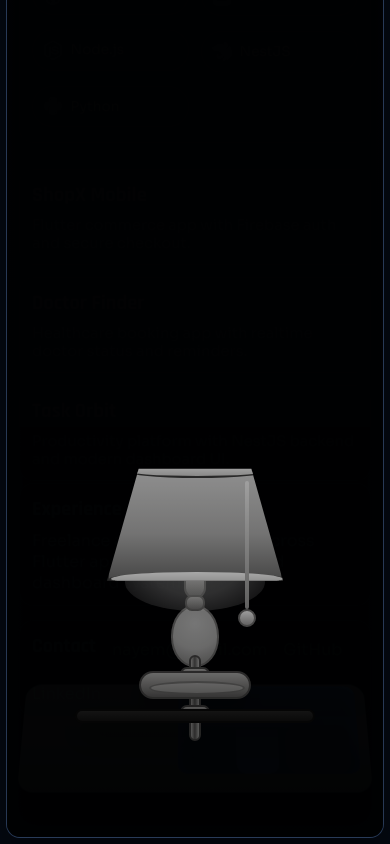
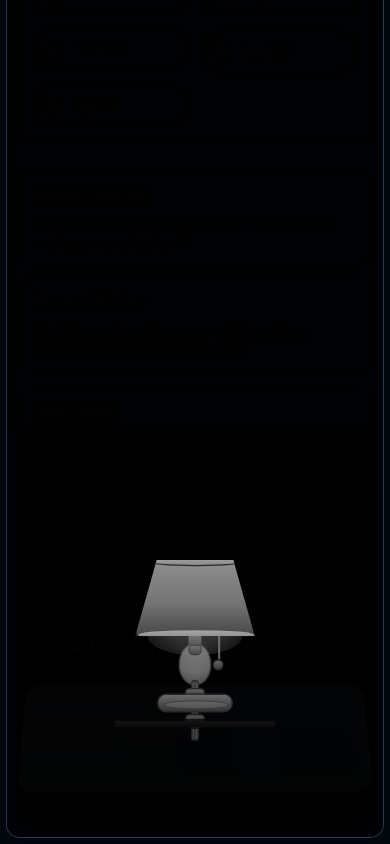
Before and after one commit to SaburNayem/react_portfolio, a React (Vite) app: page / in a window 390 px wide. Shown: the part 851-1695 px from the top of the page. Built offline with nearby package versions, Linux system fonts and the light colour scheme.

Commit message:
Anchor rope and expand lamp glow

```diff
--- a/src/styles/lamp.css
+++ b/src/styles/lamp.css
@@ -55,20 +55,17 @@
 
 .lamp-light {
   position: absolute;
-  top: 18px;
-  left: -14px;
-  width: 430px;
-  height: 350px;
-  border-radius: 50%;
+  inset: -18% -12% -24% -10%;
   background: radial-gradient(
-    ellipse at 34% 34%,
-    rgba(255, 243, 219, 0.9) 0%,
-    rgba(255, 227, 183, 0.5) 24%,
-    rgba(255, 214, 149, 0.18) 46%,
-    rgba(255, 214, 149, 0.05) 62%,
-    transparent 76%
+    ellipse at 22% 23%,
+    rgba(255, 247, 229, 0.98) 0%,
+    rgba(255, 232, 194, 0.55) 14%,
+    rgba(255, 219, 165, 0.26) 28%,
+    rgba(255, 209, 150, 0.11) 44%,
+    rgba(255, 209, 150, 0.03) 58%,
+    transparent 74%
   );
-  filter: blur(30px);
+  filter: blur(42px);
   opacity: 0;
   transition: opacity 0.8s ease;
   pointer-events: none;
@@ -124,6 +121,9 @@
 }
 
 .lamp-zone {
+  --lamp-scale: 1;
+  --rope-shift: 52px;
+  --rope-top: 2px;
   position: absolute;
   left: 24px;
   bottom: 104px;
@@ -136,6 +136,7 @@
   position: relative;
   width: 100%;
   height: 100%;
+  transform: scale(var(--lamp-scale));
   transform-origin: bottom center;
   transition: filter 0.45s ease;
 }
@@ -147,7 +148,7 @@
 .lamp-shade {
   position: absolute;
   left: 50%;
-  top: 8px;
+  top: 14px;
   width: 176px;
   height: 112px;
   transform: translateX(-50%);
@@ -191,7 +192,7 @@
 .lamp-neck {
   position: absolute;
   left: 50%;
-  top: 118px;
+  top: 124px;
   width: 22px;
   height: 20px;
   transform: translateX(-50%);
@@ -205,7 +206,7 @@
 .lamp-socket {
   position: absolute;
   left: 50%;
-  top: 134px;
+  top: 138px;
   width: 20px;
   height: 16px;
   transform: translateX(-50%);
@@ -218,7 +219,7 @@
 .lamp-bulb {
   position: absolute;
   left: 50%;
-  top: 144px;
+  top: 136px;
   width: 48px;
   height: 62px;
   transform: translateX(-50%);
@@ -239,7 +240,7 @@
 .lamp-shade-inner {
   position: absolute;
   left: 50%;
-  top: 92px;
+  top: 96px;
   width: 140px;
   height: 58px;
   border-radius: 50%;
@@ -261,19 +262,19 @@
 .lamp-glow {
   position: absolute;
   left: 50%;
-  top: 164px;
-  width: 210px;
-  height: 132px;
+  top: 150px;
+  width: 238px;
+  height: 148px;
   border-radius: 50% 50% 60% 60%;
   transform: translateX(-50%);
   background: radial-gradient(
     ellipse at 50% 4%,
-    rgba(255, 232, 180, 0.82) 0%,
-    rgba(255, 200, 110, 0.38) 46%,
+    rgba(255, 238, 196, 0.88) 0%,
+    rgba(255, 208, 116, 0.44) 46%,
     rgba(255, 200, 110, 0) 100%
   );
   opacity: 0;
-  filter: blur(12px);
+  filter: blur(16px);
   transition: opacity 0.5s ease;
 }
 
@@ -284,9 +285,9 @@
 .lamp-pole {
   position: absolute;
   left: 50%;
-  top: 194px;
+  top: 190px;
   width: 12px;
-  height: 86px;
+  height: 90px;
   border-radius: 10px;
   transform: translateX(-50%);
   background: linear-gradient(90deg, #bc8d45 0%, #6c451f 48%, #bf9650 100%);
@@ -354,19 +355,19 @@
 
 .rope-wrap {
   position: absolute;
-  top: 18px;
+  top: var(--rope-top);
   left: 50%;
-  z-index: 5;
+  z-index: 1;
   border: 0;
   background: transparent;
   padding: 0;
   transform-origin: top center;
-  transform: translateX(68px);
+  transform: translateX(var(--rope-shift));
   cursor: grab;
 }
 
 .lamp-shade {
-  z-index: 4;
+  z-index: 5;
 }
 
 .lamp-shade-inner,
@@ -385,22 +386,22 @@
 
 .rope {
   display: block;
-  width: 4px;
-  height: 128px;
+  width: 3px;
+  height: 142px;
   border-radius: 999px;
-  background: linear-gradient(180deg, #f0ead8 0%, #a48a61 100%);
+  background: linear-gradient(180deg, #6a532f 0%, #b79863 100%);
   transform-origin: top center;
 }
 
 .rope-knob {
   display: block;
-  margin-left: -7px;
-  width: 18px;
-  height: 18px;
+  margin-left: -8px;
+  width: 16px;
+  height: 16px;
   border-radius: 50%;
-  background: linear-gradient(180deg, #efe5cc 0%, #aa9064 100%);
-  border: 2px solid #7a6441;
-  box-shadow: 0 8px 14px rgba(0, 0, 0, 0.18);
+  background: linear-gradient(180deg, #b18f57 0%, #72552f 100%);
+  border: 2px solid #5d4526;
+  box-shadow: 0 6px 10px rgba(0, 0, 0, 0.16);
 }
 
 .rope-wrap.waving {
@@ -465,13 +466,12 @@
 
 @media (max-width: 1024px) {
   .lamp-zone {
+    --lamp-scale: 0.92;
+    --rope-shift: 48px;
+    --rope-top: 8px;
     left: 50%;
     transform: translateX(-50%);
     bottom: 94px;
-  }
-
-  .rope-wrap {
-    transform: translateX(62px);
   }
 
   .beam-cut {
@@ -480,38 +480,47 @@
   }
 
   .lamp-light {
-    left: 50%;
-    transform: translateX(-50%);
+    inset: -10% -16% -22% -16%;
+    background: radial-gradient(
+      ellipse at 50% 22%,
+      rgba(255, 247, 229, 0.98) 0%,
+      rgba(255, 232, 194, 0.48) 16%,
+      rgba(255, 219, 165, 0.2) 32%,
+      rgba(255, 209, 150, 0.08) 48%,
+      transparent 68%
+    );
   }
 }
 
 @media (max-width: 760px) {
   .lamp-zone {
+    --lamp-scale: 0.8;
+    --rope-shift: 42px;
+    --rope-top: 14px;
     width: min(300px, 84vw);
     height: min(320px, 88vw);
     bottom: 80px;
-  }
-
-  .rope-wrap {
-    transform: translateX(58px);
   }
 
   .desk {
     height: 120px;
     bottom: 40px;
   }
+
+  .lamp-light {
+    inset: -8% -22% -18% -22%;
+    filter: blur(34px);
+  }
 }
 
 @media (max-width: 420px) {
   .lamp-zone {
+    --lamp-scale: 0.68;
+    --rope-shift: 34px;
+    --rope-top: 18px;
     width: min(260px, 86vw);
     height: min(280px, 92vw);
     bottom: 96px;
-  }
-
-  .rope-wrap {
-    top: 20px;
-    transform: translateX(50px);
   }
 
   .beam-cut {
@@ -519,4 +528,9 @@
     width: 300px;
     height: 210px;
   }
+
+  .lamp-light {
+    inset: -4% -28% -12% -28%;
+    filter: blur(28px);
+  }
 }
```
Also changed, not shown: 7 other files (tests, documents, lock files or other folders).
